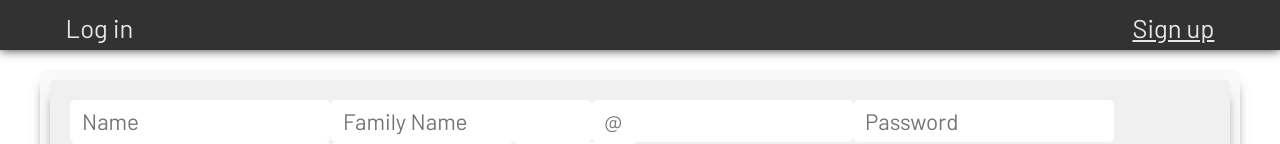
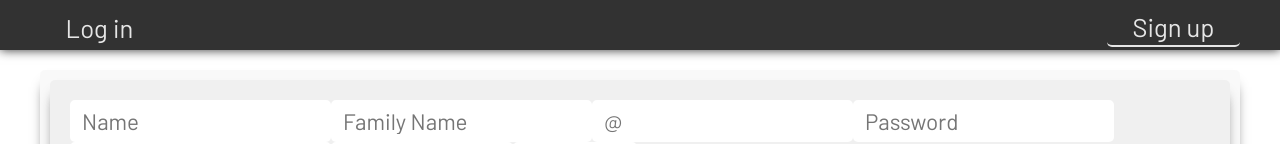
Before and after one commit to mcbauman/Final-Project-friendsFinder, a React (Create React App) app in the folder frontend/: page /Singin in a window 1280 px wide. Shown: the top 144 px of the page. Built offline with nearby package versions, Linux system fonts and the light colour scheme; no server answers.

Commit message:
bugsfixed

```diff
--- a/frontend/src/components/Search.scss
+++ b/frontend/src/components/Search.scss
@@ -3,23 +3,6 @@ body{
         main{
             #forum{
                 >form{
-                    // display: flex;
-                    // flex-wrap: wrap;
-                    // justify-content: space-around;
-                    input{
-                        // width: 100px;
-                    }
-                    // .selectInSearch{
-                    //     width: 100px;
-                    //     padding: 0;
-                    //     .css-319lph-ValueContainer{
-                    //         padding: 0%;
-                    //         .css-6j8wv5-Input{
-                    //             padding: 0%;
-                    //             margin: 0;
-                    //         }
-                    //     }
-                    // }
                     .searchBTN {
                         background-image: url(../components/icons8-search.gif);
                         background-position: center;
@@ -68,7 +51,7 @@ body{
                             padding-left: 10px;
                             border-top: 2px solid var(--darkmain);
                             margin: 3px 0 0 10px;
-                            display: inline-block;
+                            // display: inline-block;
 
                         }
                         form{
@@ -95,9 +78,9 @@ body{
     }
 }
 @media only screen and (max-width:740px){
-        .ProfileCardSearch{
+    .ProfileCard{
         display: grid;
-            grid-template-columns:  repeat(3, 1fr);
+        grid-template-columns: 150px repeat(2, 1fr);
         grid-template-areas:
         "img img img"
         "img img img"
--- a/frontend/src/components/style.scss
+++ b/frontend/src/components/style.scss
@@ -96,10 +96,10 @@ body {
             justify-content: space-between;
 
             .active {
-                // border-bottom: solid 2px var(--brightthirdly);
+                 border-bottom: solid 2px var(--brightthirdly);
                 // box-shadow: 0px 0px 2px var(--darksecondary) inset;
                 // transform: scale(1.2);
-                text-decoration: underline;
+                // text-decoration: underline;
             }
 
             a {
```
Lines whose indentation alone changed are shown as unchanged.
